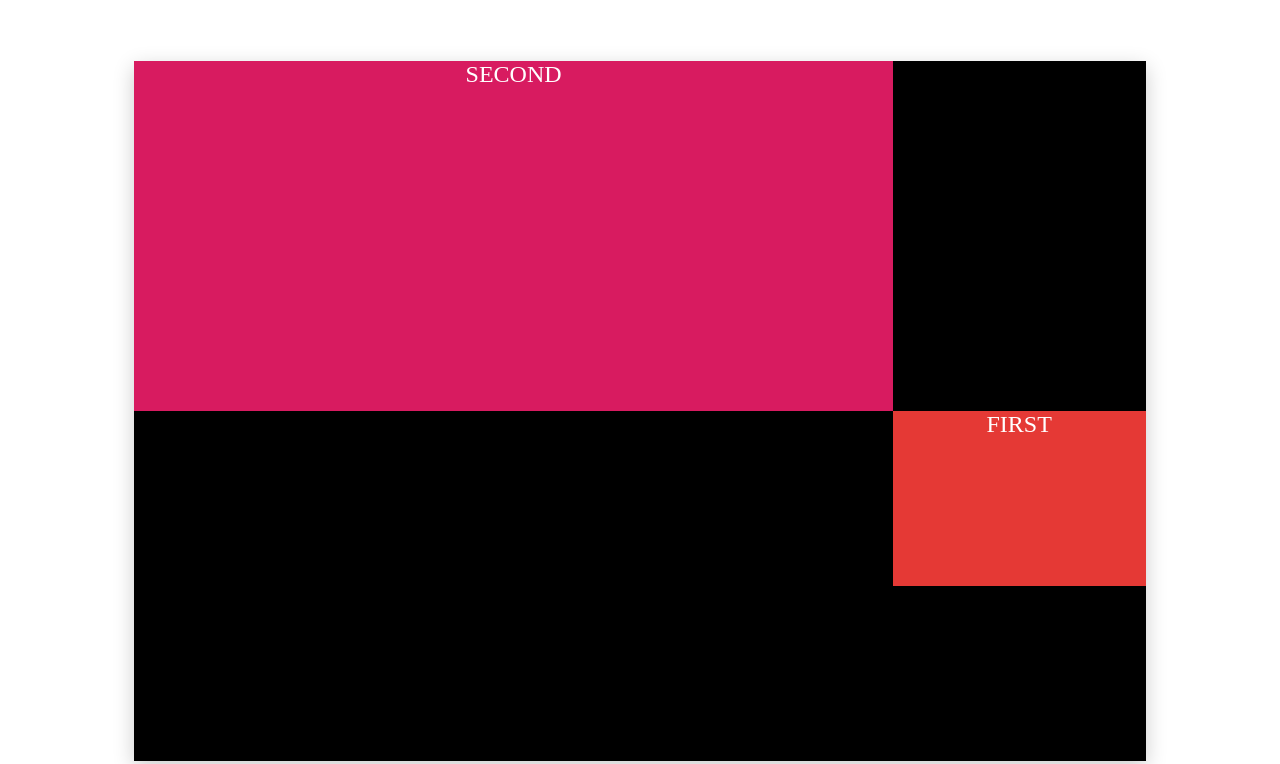
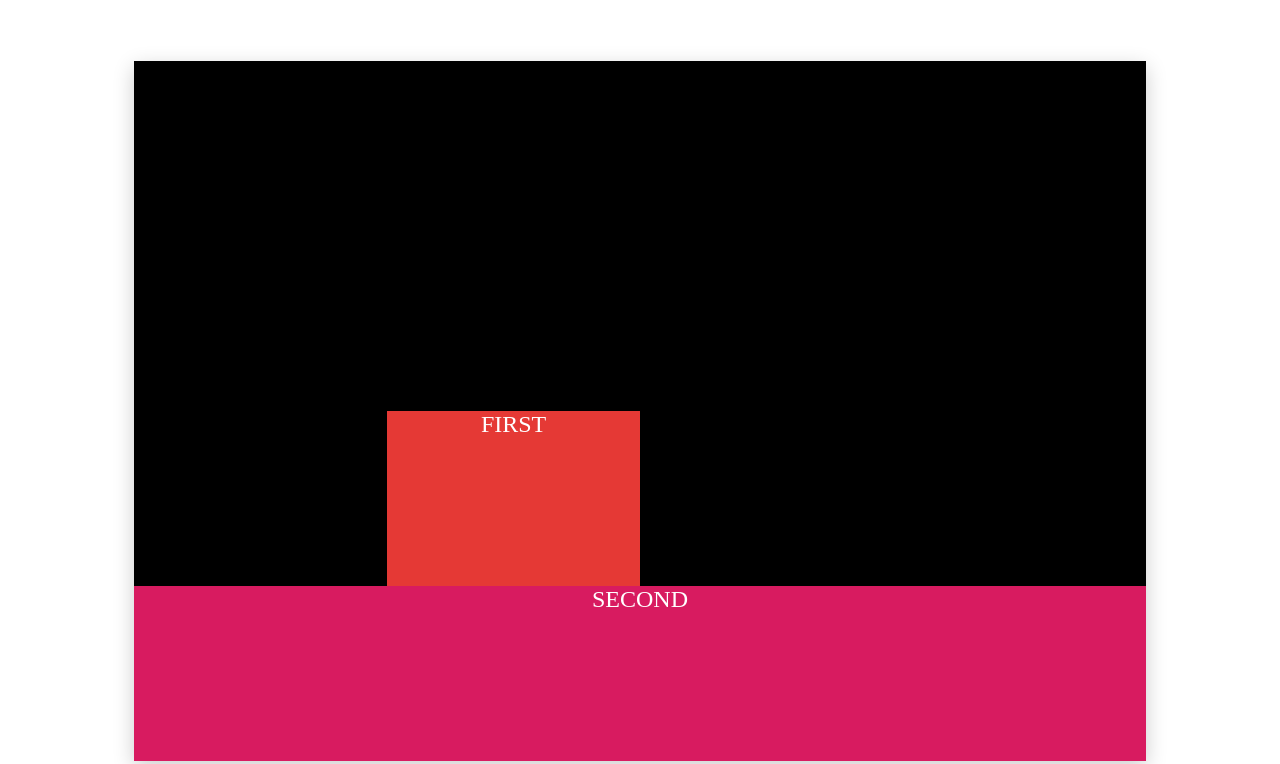
Before and after one commit to sun-n-y/cssGrid2, a plain HTML site: page index.html in a window 1280 px wide. Shown: the part 139-903 px from the top of the page. Drawn offline with Linux system fonts and the light colour scheme.

Commit message:
add grid area shorthand

```diff
--- a/app.css
+++ b/app.css
@@ -17,17 +17,12 @@
   color: white;
   font-size: 1.5rem;
   text-align: center;
-  grid-column-start: 4;
-  grid-column-end: 5;
-  grid-row-start: 3;
-  grid-row-end: 4;
+  grid-column: 2/3;
+  grid-row: 3;
 }
 .box2 {
   color: white;
   font-size: 1.5rem;
   text-align: center;
-  grid-column-start: 1;
-  grid-column-end: span 3;
-  grid-row-start: 1;
-  grid-row-end: span 2;
+  grid-area: 4/1/5/5;
 }
```
